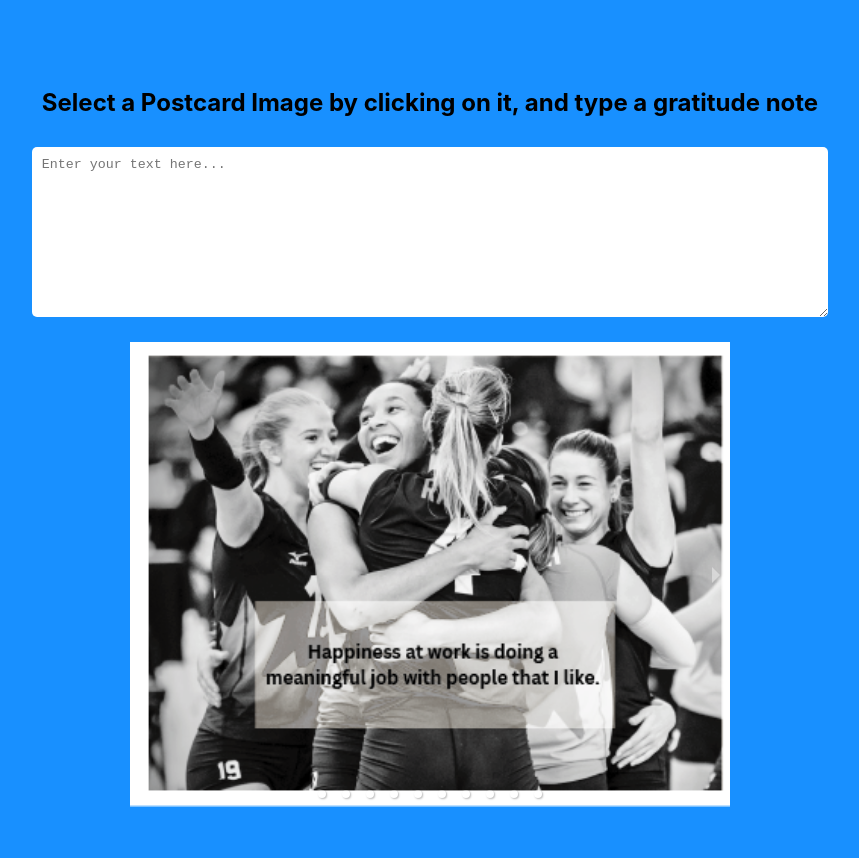
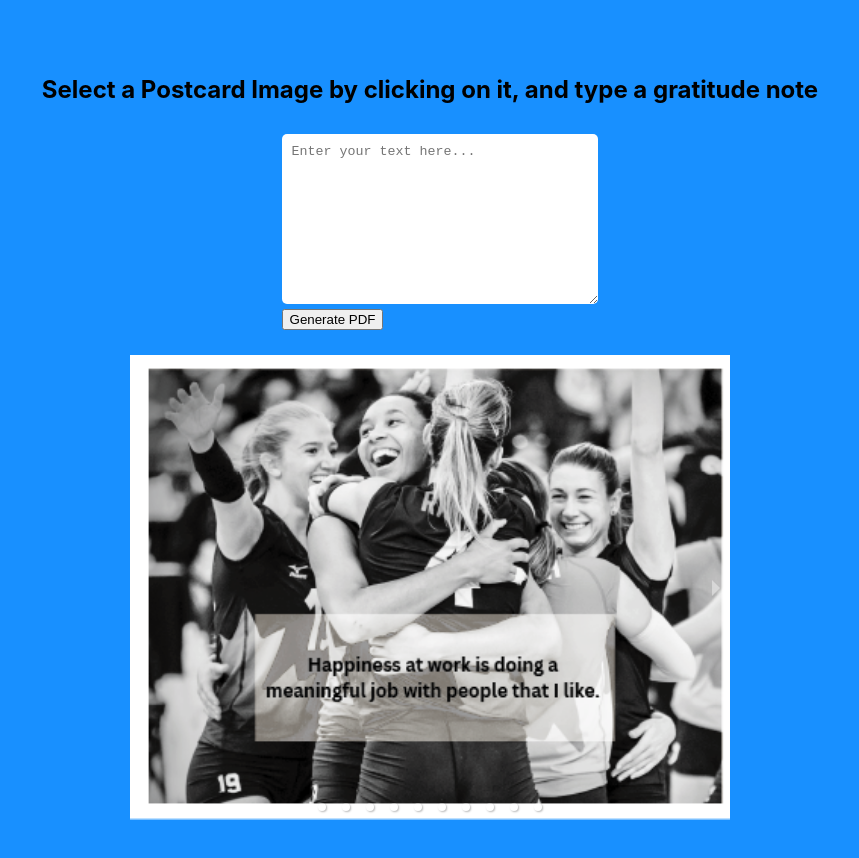
Before and after one commit to ZackEnixey/postcards, a React (Create React App) app: page / in a window 1280 px wide. Shown: the top 858 px of the page, without its empty margins (210-1069 px from the left). Built offline with nearby package versions, Linux system fonts and the light colour scheme; what @react-pdf/renderer would draw is missing.

Commit message:
feature: add the PDF

```diff
--- a/src/components/PDFGenerator.tsx
+++ b/src/components/PDFGenerator.tsx
@@ -1,10 +1,10 @@
 import React from 'react';
 import { Document, Page, Image, Text, View, StyleSheet } from '@react-pdf/renderer';
-import postcardBackBlue from '../postcardImages/postcardBackBlue.png';
 
 interface PDFGeneratorProps {
   selectedImage: string | null;
   enteredText: string;
+  backImage: string | null;
 }
 
 const styles = StyleSheet.create({
@@ -29,7 +29,7 @@ const styles = StyleSheet.create({
   textOnImage: {
     position: 'absolute',
     top: '75%',
-    left: '50%',
+    left: '30%',
     width: '52%',
     transform: 'translate(-50%, -50%)',
     textAlign: 'center',
@@ -40,7 +40,7 @@ const styles = StyleSheet.create({
   },
 });
 
-const PDFGenerator: React.FC<PDFGeneratorProps> = ({ selectedImage, enteredText }) => {
+const PDFGenerator: React.FC<PDFGeneratorProps> = ({ selectedImage, enteredText, backImage }) => {
   return (
     <Document>
       <Page size="A4" style={styles.page}>
@@ -49,7 +49,7 @@ const PDFGenerator: React.FC<PDFGeneratorProps> = ({ selectedImage, enteredText
           <Image src={selectedImage || ''} style={styles.topImage} />
 
           {/* Display the imported bottom image */}
-          <Image src={postcardBackBlue} style={styles.bottomImage} />
+          <Image src={backImage || ''} style={styles.bottomImage} />
 
           {/* Display the entered text over the imported bottom image */}
           <View style={styles.textOnImage}>
--- a/src/components/PostcardsHome.tsx
+++ b/src/components/PostcardsHome.tsx
@@ -1,5 +1,6 @@
 import React, { useState } from 'react';
 import ImageList from './ImageList';
+import TextareaCustom from './TextareaCustom';
 import PDFGenerator from './PDFGenerator';
 import { PDFViewer } from '@react-pdf/renderer';
 
@@ -25,30 +26,25 @@ const PostcardsHome: React.FC = () => {
     ];
 
     const backSideImages = [ postcardBackBlue, postcardBackGreen, postcardBackPink, postcardBackYellow ]; // TO DO: randomly assign this as background
+    const randomBackImage = backSideImages[Math.floor(Math.random() * backSideImages.length)];
 
     const [selectedImage, setSelectedImage] = useState<string | null>(null);
-    const [enteredText, setEnteredText] = useState<string>('');
+
+    const [textToPrint, setTextToPrint] = useState<string>('');
 
     const handleSelectImage = (image: string) => {
         setSelectedImage(image);
     };
 
-    const handleTextChange = (event: React.ChangeEvent<HTMLInputElement>) => {
-        setEnteredText(event.target.value);
-    };
 
-    const download = () => {
-        console.log("download");
+    const generatePdf = (enteredText: string) => {
+        setTextToPrint(enteredText);
     }
 
     return (
         <div className="App">
         <h2>Select a Postcard Image by clicking on it, and type a gratitude note</h2>
-        <textarea
-            placeholder="Enter your text here..."
-            value={enteredText}
-            onChange={(e: any) => handleTextChange(e)}
-            />
+        <TextareaCustom generatePdf={generatePdf}/>
 
         <div className="flex">
             <ImageList images={frontSideImages} onSelectImage={handleSelectImage} selectedImage={selectedImage} />
@@ -57,7 +53,7 @@ const PostcardsHome: React.FC = () => {
                 <div className="ImageContainer">
                     <img src={selectedImage} alt="Selected Postcard" className="SelectedImage" />
                     <PDFViewer width="100%" height={600}>
-                        <PDFGenerator selectedImage={selectedImage} enteredText={enteredText} />
+                        <PDFGenerator selectedImage={selectedImage} enteredText={textToPrint} backImage={randomBackImage} />
                     </PDFViewer>
                 </div>
             )}
--- /dev/null
+++ b/src/components/TextareaCustom.tsx
@@ -0,0 +1,26 @@
+import { FC, useState } from "react";
+
+interface ITextareaCustom {
+    generatePdf(data: string): void;
+}
+
+const TextareaCustom: FC<ITextareaCustom> = ({ generatePdf }) => {
+    const [enteredText, setEnteredText] = useState<string>('');
+
+    const handleTextChange = (event: React.ChangeEvent<HTMLInputElement>) => {
+        setEnteredText(event.target.value);
+    };
+
+    return (
+        <div>
+            <textarea
+            placeholder="Enter your text here..."
+            value={enteredText}
+            onChange={(e: any) => handleTextChange(e)}
+            />
+            <button onClick={() => generatePdf(enteredText)}> Generate PDF </button>
+        </div>
+    )
+}
+
+export default TextareaCustom;
```
